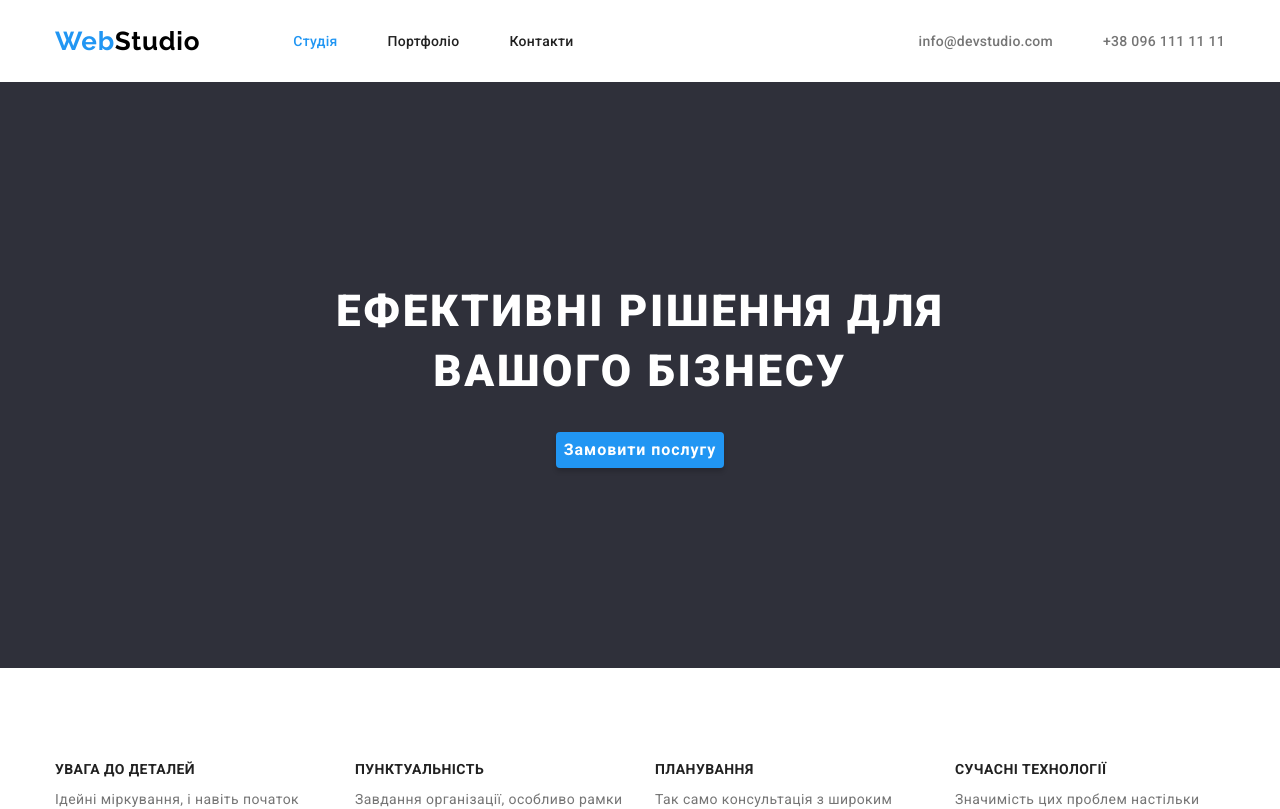
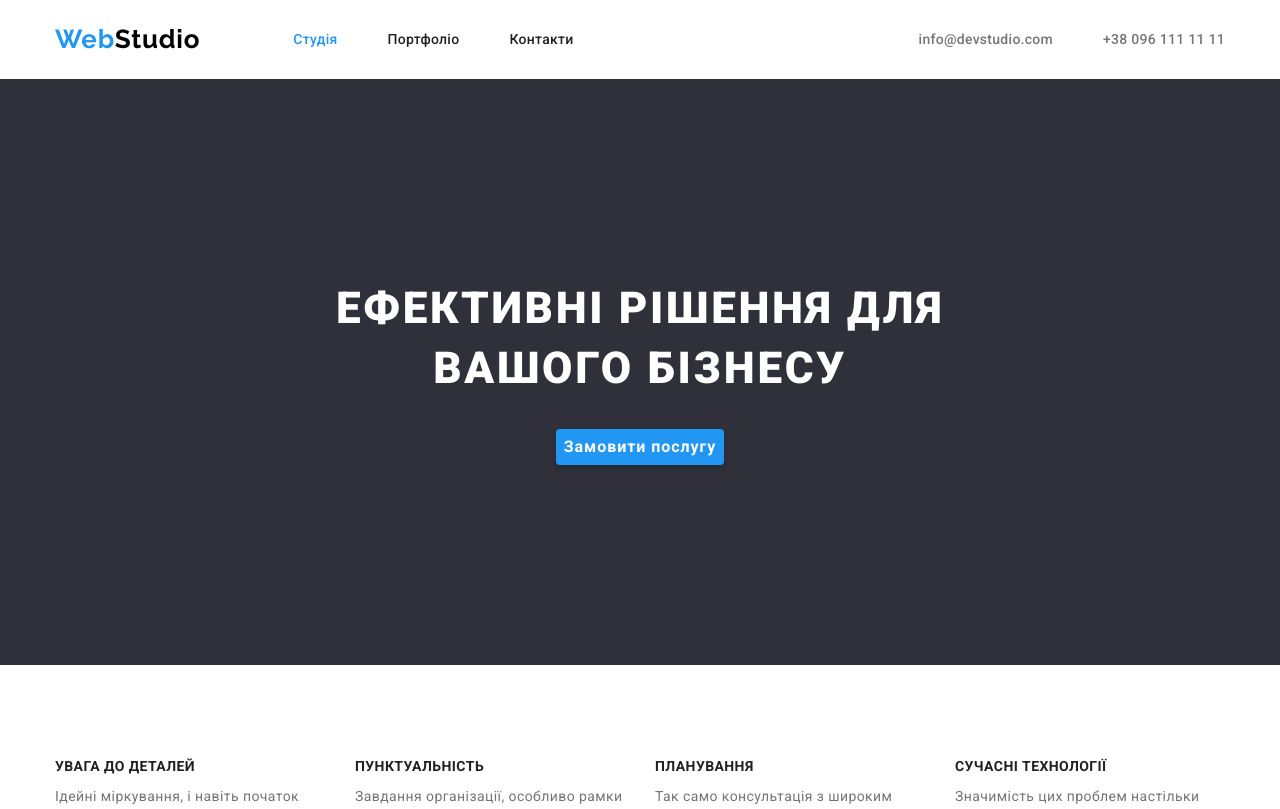
Before and after one commit to AndriiBilous/goit-markup-hw-03, a plain HTML site: page index.html in a window 1280 px wide. Shown: the top 809 px of the page. Drawn offline with nearby package versions, Linux system fonts and the light colour scheme.

Commit message:
Update styles.css

```diff
--- a/styles/styles.css
+++ b/styles/styles.css
@@ -118,9 +118,8 @@ img {
 }
 .header-item {
   display: block;
-  padding-top: 32px;
-  padding-bottom: 32px;
 }
+
 .header-link {
   font-weight: 500;
   font-size: 14px;
@@ -129,7 +128,9 @@ img {
   color: var(--header-list-color);
   justify-content: center;
   gap: 50px;
-}
+  padding-top: 32px;
+  padding-bottom: 32px;
+  }
 
 .contacts {
   display: flex;
@@ -143,6 +144,8 @@ img {
   line-height: 1.14;
   letter-spacing: 0.02em;
   color: var(--paragraf-tex-color);
+  padding-top: 32px;
+  padding-bottom: 32px;
 }
 
 .header-tel {
@@ -151,6 +154,8 @@ img {
   line-height: 1.14;
   letter-spacing: 0.02em;
   color: var(--paragraf-tex-color);
+  padding-top: 32px;
+  padding-bottom: 32px;
 }
 
 .header-list:hover,
```
